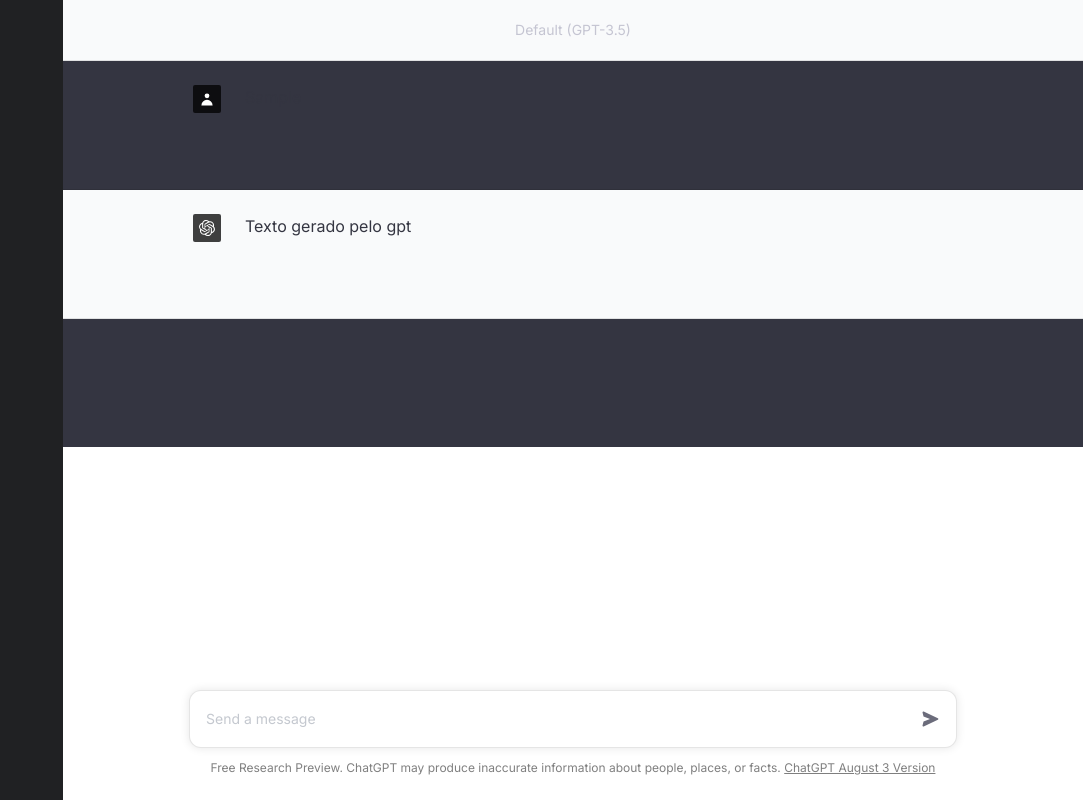
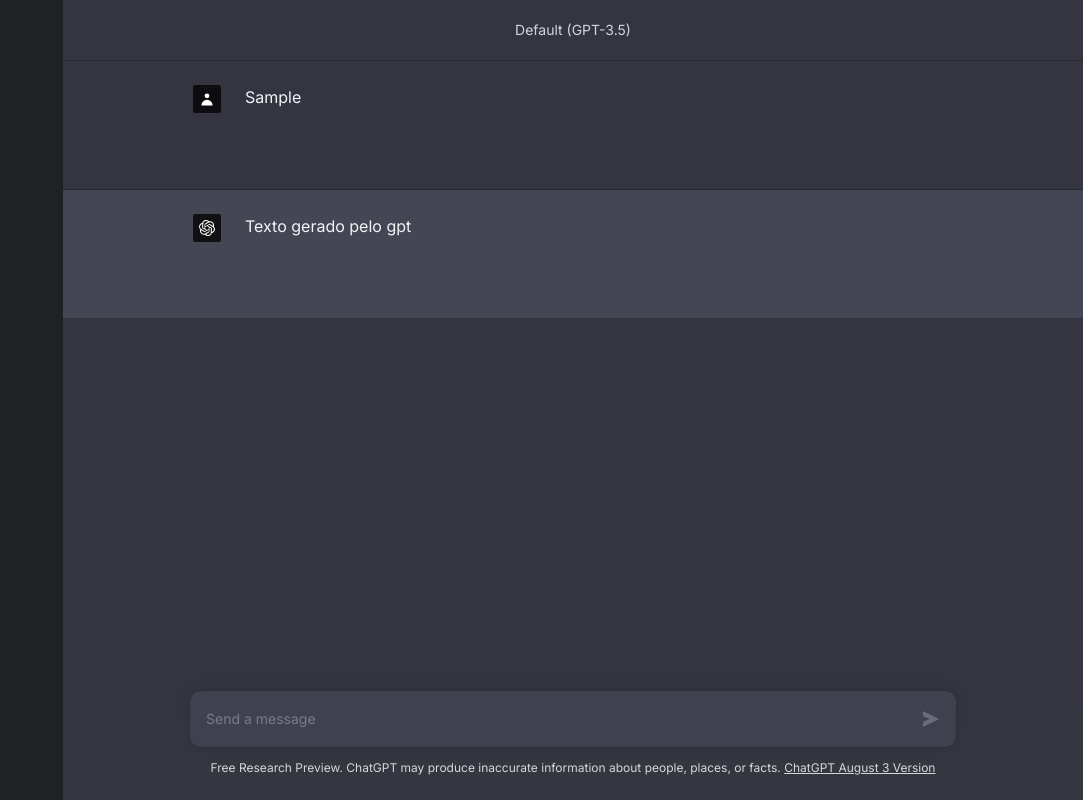
Before and after one commit to felipe-lustosa/chat-gpt-clone, a Next.js app: page / in a window 1280 px wide. Both pictures are taken after typing "Sample" into the empty fields and a click on the button 1129 px from the left and 719 px from the top of the page. Shown: the whole page, without its empty margins (197-1280 px from the left). Built offline with nearby package versions, Linux system fonts and the light colour scheme.

Commit message:
remove dark

```diff
--- a/src/components/chat.tsx
+++ b/src/components/chat.tsx
@@ -72,7 +72,7 @@
       <div className="sticky top-0 z-10 flex items-center border-b border-white/20 bg-gray-800 pl-1 pt-1 text-gray-200 sm:pl-3 md:hidden">
         <button
           type="button"
-          className="-ml-0.5 -mt-0.5 inline-flex h-10 w-10 items-center justify-center rounded-md hover:text-gray-900 focus:outline-none focus:ring-2 focus:ring-inset focus:ring-white dark:hover:text-white"
+          className="-ml-0.5 -mt-0.5 inline-flex h-10 w-10 items-center justify-center rounded-md focus:outline-none focus:ring-2 focus:ring-inset focus:ring-white hover:text-white"
         >
           <span className="sr-only">Open sidebar</span>
           <RxHamburgerMenu className="h-6 w-6 text-white" />
@@ -84,12 +84,12 @@
       </div>
       <div className="relative overflow-hidden scroll-auto h-full w-full transition-width flex flex-col items-stretch flex-1">
         <div className="flex-1 overflow-hidden">
-          <div className="react-scroll-to-bottom--css-ikyem-79elbk h-full dark:bg-gray-800">
+          <div className="react-scroll-to-bottom--css-ikyem-79elbk h-full bg-gray-800">
             <div className="react-scroll-to-bottom--css-ikyem-1n7m0yu">
-              <div className="h-full dark:bg-gray-800 flex flex-col justify-between">
+              <div className="h-full bg-gray-800 flex flex-col justify-between">
                 {!showEmptyChat && conversation.length > 0 ? (
                   <div className="flex flex-col items-center text-sm bg-gray-800">
-                    <div className="flex w-full items-center justify-center gap-1 border-b border-black/10 bg-gray-50 p-3 text-gray-500 dark:border-gray-900/50 dark:bg-gray-800 dark:text-gray-300 py-5 text-sm">
+                    <div className="flex w-full items-center justify-center gap-1 border-b bg-gray-50 p-3 border-gray-900/50 bg-gray-800 text-gray-300 py-5 text-sm">
                       Default (GPT-3.5)
                     </div>
                     {conversation.map((message, index) => (
@@ -103,11 +103,11 @@
                   <div className="py-10 px-2 relative w-full flex flex-col h-full items-center">
                     <div className="flex items-center justify-center gap-2 relative w-full md:w-1/2 lg:w-1/3 xl:w-1/4">
                       <button
-                        className="relative flex w-full cursor-default flex-col rounded-md border border-black/10 bg-white py-2 pl-3 pr-10 text-left focus:border-gray-400 focus:outline-none focus:ring-1 focus:ring-gray-400 dark:border-white/20 dark:bg-gray-800 sm:text-sm align-center"
+                        className="relative flex w-full cursor-default flex-col rounded-md border bg-white py-2 pl-3 pr-10 text-left focus:border-gray-400 focus:outline-none focus:ring-1 focus:ring-gray-400 border-white/20 bg-gray-800 sm:text-sm align-center"
                         type="button"
                       >
                         <label
-                          className="block text-xs text-gray-700 dark:text-gray-500 text-center"
+                          className="block text-xs text-gray-500 text-center"
                           id="headlessui-listbox-label-:r1:"
                           data-headlessui-state=""
                         >
@@ -121,7 +121,7 @@
                         </span>
                       </button>
                     </div>
-                    <h1 className="text-2xl sm:text-4xl font-semibold text-center text-gray-200 dark:text-gray-600 flex gap-2 items-start justify-center mt-16 h-full">
+                    <h1 className="text-2xl sm:text-4xl font-semibold text-center text-gray-600 flex gap-2 items-start justify-center mt-16 h-full">
                       ChatGPT
                     </h1>
                     <ul className="grid grid-cols-1 sm:grid-cols-2 gap-3 w-full mb-16 md:mb-24 xl:mb-20 text-gray-500 lg:max-w-2xl xl:max-w-3xl">
@@ -145,7 +145,7 @@
                   </div>
                 ) : null}
               </div>
-            <div className="absolute bottom-0 left-0 w-full border-t md:border-t-0 dark:border-white/20 md:border-transparent md:dark:border-transparent md:bg-vert-light-gradient bg-white dark:bg-gray-800 md:!bg-transparent dark:md:bg-vert-dark-gradient pt-2">
+            <div className="absolute bottom-0 left-0 w-full border-t md:border-t-0 border-white/20 md:border-transparent md:bg-vert-light-gradient bg-gray-800 md:!bg-transparent md:bg-vert-dark-gradient pt-2">
                 <form className="mx-2 flex flex-row gap-3 last:mb-2 md:mx-4 md:last:mb-6 lg:mx-auto lg:max-w-2xl xl:max-w-3xl">
                   <div className="relative flex flex-col h-full flex-1 md:flex-col">
                     {errorMessage ? (
@@ -155,7 +155,7 @@
                         </div>
                       </div>
                     ) : null}
-                    <div className="flex flex-col justify-center w-full flex-grow py-2 md:py-4 md:pl-4 relative border border-black/10 bg-white dark:border-gray-900/50 dark:text-white dark:bg-gray-700 rounded-xl shadow-[0_0_10px_rgba(0,0,0,0.10)] dark:shadow-[0_0_15px_rgba(0,0,0,0.10)]">
+                    <div className="flex flex-col justify-center w-full flex-grow py-2 md:py-4 md:pl-4 relative border border-gray-900/50 text-white bg-gray-700 rounded-xl shadow-[0_0_15px_rgba(0,0,0,0.10)]">
                       <textarea
                         ref={textAreaRef}
                         value={message}
@@ -167,7 +167,7 @@
                         }}
                         // rows={1}
                         placeholder="Send a message"
-                        className="m-0 w-full resize-none border-0 bg-transparent placeholder:text-gray-400/60 p-0 pr-10 focus:ring-0 focus-visible:ring-0 dark:bg-transparent pl-3 md:pl-0 text-sm pt-0.5"
+                        className="m-0 w-full resize-none border-0 placeholder:text-gray-400/60 p-0 pr-10 focus:ring-0 focus-visible:ring-0 bg-transparent pl-3 md:pl-0 text-sm pt-0.5"
                         onChange={(e) => setMessage(e.target.value)}
                         onKeyDown={handleKeypress}
                       ></textarea>
@@ -178,7 +178,7 @@
                         <BiSolidSend className="h-5 w-5 mr-1  text-gray-600" />
                       </button>
                     </div>
-                    <div className="px-3 pt-2 text-center text-xs text-black/50 dark:text-white/80 md:px-4 md:pt-3">
+                    <div className="px-3 pt-2 text-center text-xs text-white/80 md:px-4 md:pt-3">
                       <span>
                         Free Research Preview. ChatGPT may produce inaccurate information about people, places, or facts. <span className="underline cursor-pointer">ChatGPT August 3 Version</span>
                       </span>
--- a/src/components/message.tsx
+++ b/src/components/message.tsx
@@ -15,8 +15,8 @@
 
   return (
     <div
-      className={`group w-full text-gray-800 dark:text-gray-100 border-b border-black/10 dark:border-gray-900/50 ${
-        isUser ? "dark:bg-gray-800" : "bg-gray-50 dark:bg-[#444654]"
+      className={`group w-full text-gray-100 border-b border-gray-900/50 ${
+        isUser ? "bg-gray-800" : "bg-[#444654]"
       }`}
     >
       <div className="text-base gap-4 md:gap-6 md:max-w-2xl lg:max-w-xl xl:max-w-3xl flex lg:px-0 m-auto w-full">
@@ -33,7 +33,7 @@
           <div className="relative flex w-[calc(100%-50px)] flex-col gap-1 md:gap-3 lg:w-[calc(100%-115px)]">
             <div className="flex flex-grow flex-col gap-3">
               <div className="min-h-20 flex flex-col items-start gap-4 whitespace-pre-wrap break-words">
-                <div className="markdown prose w-full break-words dark:prose-invert dark">
+                <div className="markdown prose w-full break-words prose-invert dark">
                   <p>{text}</p>
                 </div>
               </div>
```
